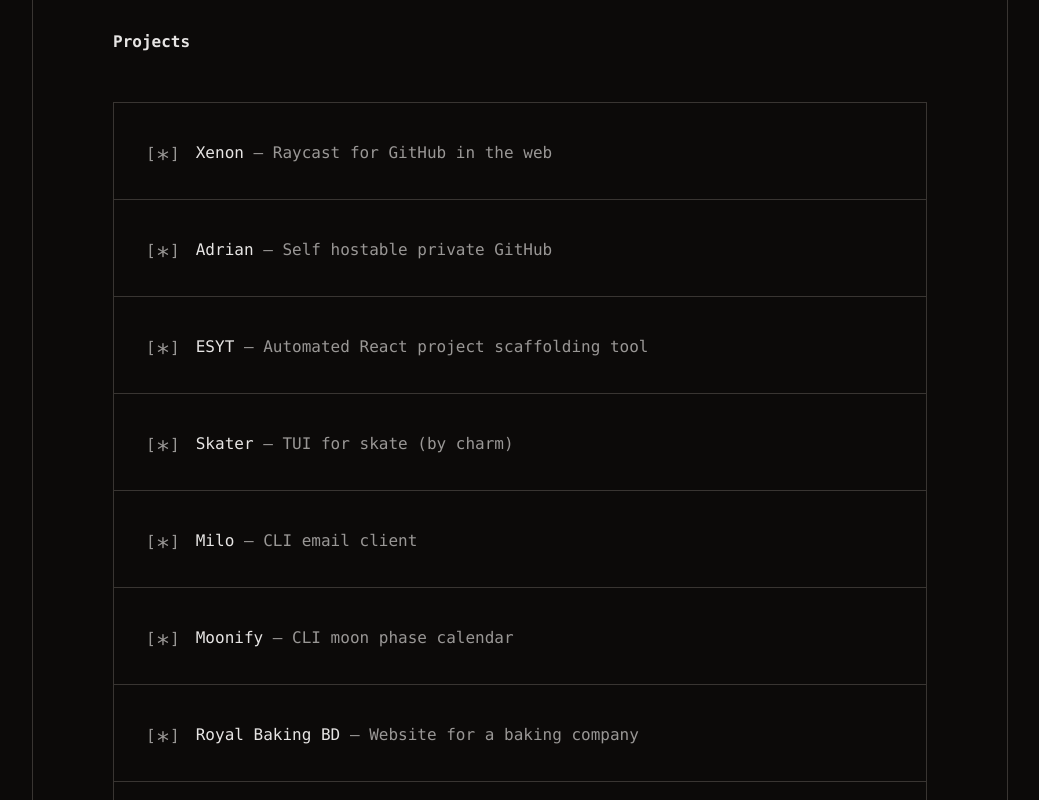
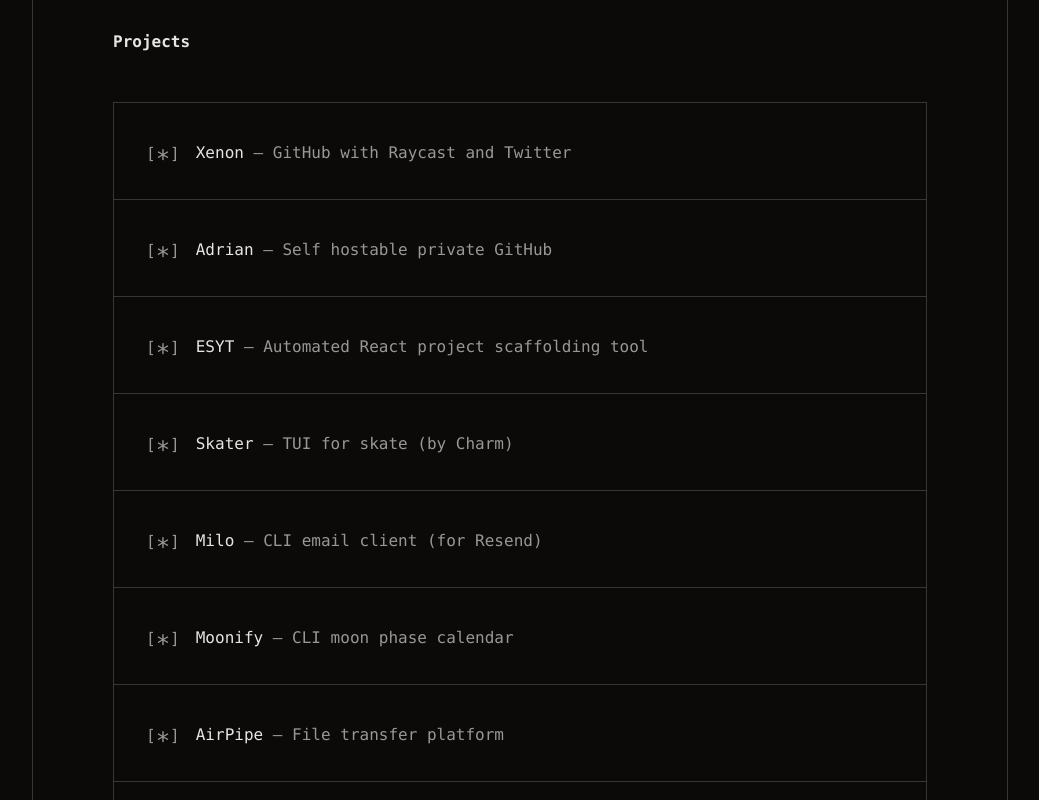
Before and after one commit to ESHAYAT102/portfolio, a React (Vite) app: page / in a window 1280 px wide. Shown: the part 1700-2500 px from the top of the page, without its empty margins (120-1159 px from the left). Built offline with nearby package versions, Linux system fonts and the light colour scheme.

Commit message:
Refactor project list in Projects component
Removed duplicate project entries and updated project details.

```diff
--- a/src/sections/Projects.tsx
+++ b/src/sections/Projects.tsx
@@ -2,7 +2,7 @@
   const projects = [
   {
     name: "Xenon",
-      description: "Raycast for GitHub in the web",
+    description: "GitHub with Raycast and Twitter",
     link: "https://xenon.eshayat.com",
   },
   {
@@ -17,12 +17,12 @@
   },
   {
     name: "Skater",
-      description: "TUI for skate (by charm)",
+    description: "TUI for skate (by Charm)",
     link: "https://github.com/ESHAYAT102/skater",
   },
   {
     name: "Milo",
-      description: "CLI email client",
+    description: "CLI email client (for Resend)",
     link: "https://github.com/ESHAYAT102/milo",
   },
   {
@@ -31,9 +31,9 @@
     link: "https://github.com/ESHAYAT102/moonify",
   },
   {
-      name: "Royal Baking BD",
-      description: "Website for a baking company",
-      link: "https://royalbakingbd.com",
+    name: "AirPipe",
+    description: "File transfer platform",
+    link: "https://airpipe.eshayat.com",
   },
   {
     name: "Archon",
@@ -46,9 +46,9 @@
     link: "https://github.com/ESHAYAT102/omarchy-catppuccin-mocha-theme",
   },
     {
-      name: "AirPipe",
-      description: "File transfer platform",
-      link: "https://airpipe.eshayat.com",
+      name: "Royal Baking BD",
+      description: "Website for a baking company",
+      link: "https://royalbakingbd.com",
     },
  ];
 
```
Lines whose indentation alone changed are shown as unchanged.
